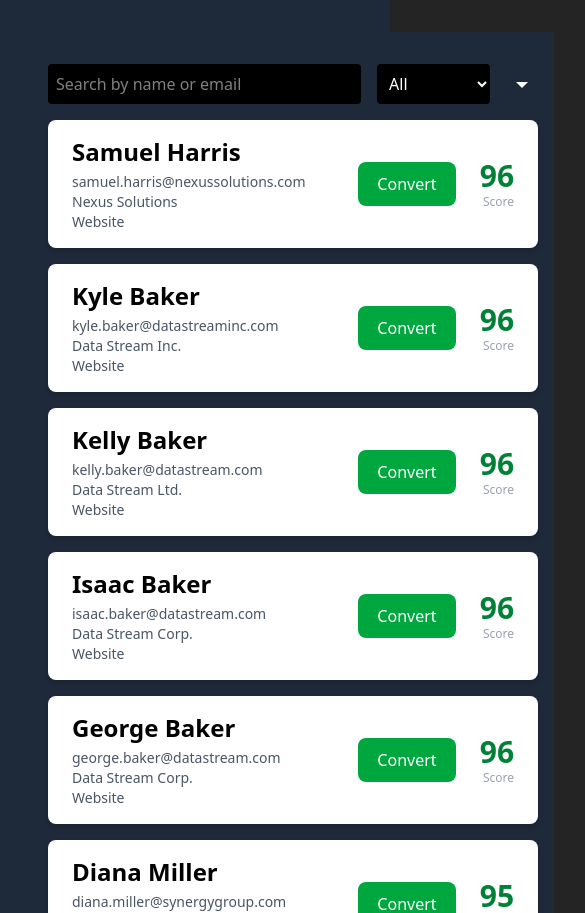
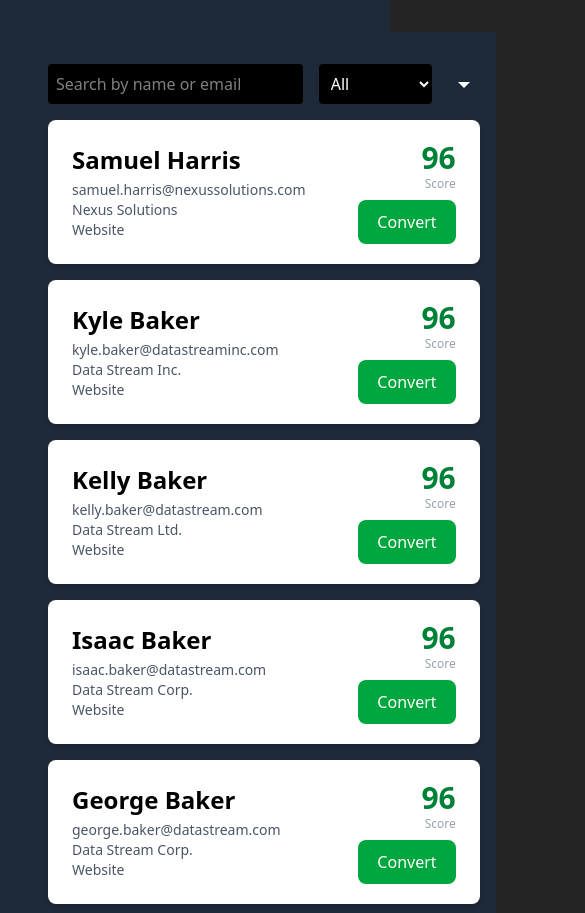
Before and after one commit to vitorhugofs/miniseller, a React (Vite) app: page / in a window 390 px wide. Shown: the top 913 px of the page, 585 px wide, since content can reach past the window. Built offline with nearby package versions, Linux system fonts and the light colour scheme.

Commit message:
fix: adjust padding in LeadCard and remove min-width in CSS

```diff
--- a/src/components/LeadCard.tsx
+++ b/src/components/LeadCard.tsx
@@ -12,13 +12,13 @@ export default function LeadCard({
   const isConverted = !!lead.Opportunity;
   return (
     <div
-      className={`flex items-center bg-white rounded-lg shadow-md hover:shadow-lg transition-shadow duration-300 cursor-pointer min-h-[96px] relative`}
+      className={`flex items-center bg-white rounded-lg shadow-md hover:shadow-lg transition-shadow duration-300 cursor-pointer min-h-[96px] relative py-2`}
       onClick={onClick}
     >
       {isConverted && (
         <div className="absolute left-0 top-0 h-full w-2 bg-green-500 rounded-l-lg" />
       )}
-      <div className="flex-1 flex  flex-col pl-6 pr-4 py-4">
+      <div className="sm:flex-1 mr-auto flex flex-col pl-6 pr-4 py-4">
         <h2 className="text-2xl font-bold text-left text-black mb-1">{lead.name}</h2>
         <div className="flex flex-col text-left sm:flex-row sm:gap-4 text-sm text-gray-600">
           <span>{lead.email}</span>
@@ -28,7 +28,7 @@ export default function LeadCard({
           <span>{lead.source}</span>
         </div>
       </div>
-      <div className="flex items-center gap-6 pr-6">
+      <div className="flex flex-col-reverse lg:flex-row justify-center lg:justify-right items-right lg:items-center gap-2 lg:gap-6 pr-6">
         {!isConverted && (
           <button
             className="bg-green-600 text-white px-5 py-2 rounded-lg hover:bg-green-700"
@@ -41,9 +41,9 @@ export default function LeadCard({
           </button>
         )}
         <div className="flex flex-col items-end">
-          { lead.score > 90 && <span className="text-3xl font-extrabold text-green-700">{lead.score}</span>}
-          { lead.score <= 90 && lead.score >= 70 && <span className="text-3xl font-extrabold text-yellow-500">{lead.score}</span>}
-          { lead.score < 70 && <span className="text-3xl font-extrabold text-red-500">{lead.score}</span>}
+          { lead.score > 90 && <span className="text-3xl text-right font-extrabold text-green-700">{lead.score}</span>}
+          { lead.score <= 90 && lead.score >= 70 && <span className="text-3xl text-right font-extrabold text-yellow-500">{lead.score}</span>}
+          { lead.score < 70 && <span className="text-3xl text-right font-extrabold text-red-500">{lead.score}</span>}
           <span className="text-xs text-gray-400">Score</span>
         </div>
       </div>
--- a/src/components/LeadsList.tsx
+++ b/src/components/LeadsList.tsx
@@ -185,7 +185,7 @@ export default function LeadsList() {
         </div>
       )}
       {!loading && !error && filteredLeads.length > 0 && (
-        <div className="flex flex-col gap-4 overflow-visible">
+        <div className="flex flex-col gap-4">
           {filteredLeads.map((lead) => (
             <LeadCard
               key={lead.id}
--- a/src/index.css
+++ b/src/index.css
@@ -19,7 +19,6 @@ body {
   margin: 0;
   display: flex;
   place-items: center;
-  min-width: 320px;
   min-height: 100vh;
   background-color: var(--color-gray-800);
 }
```
